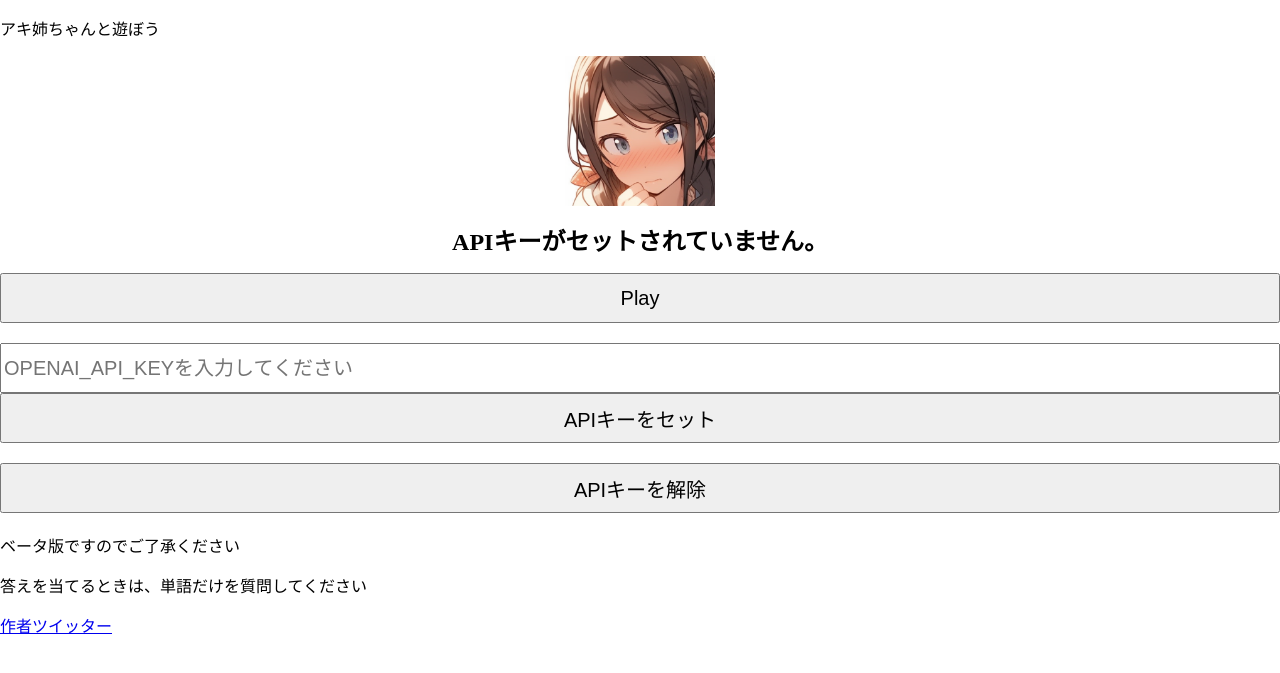
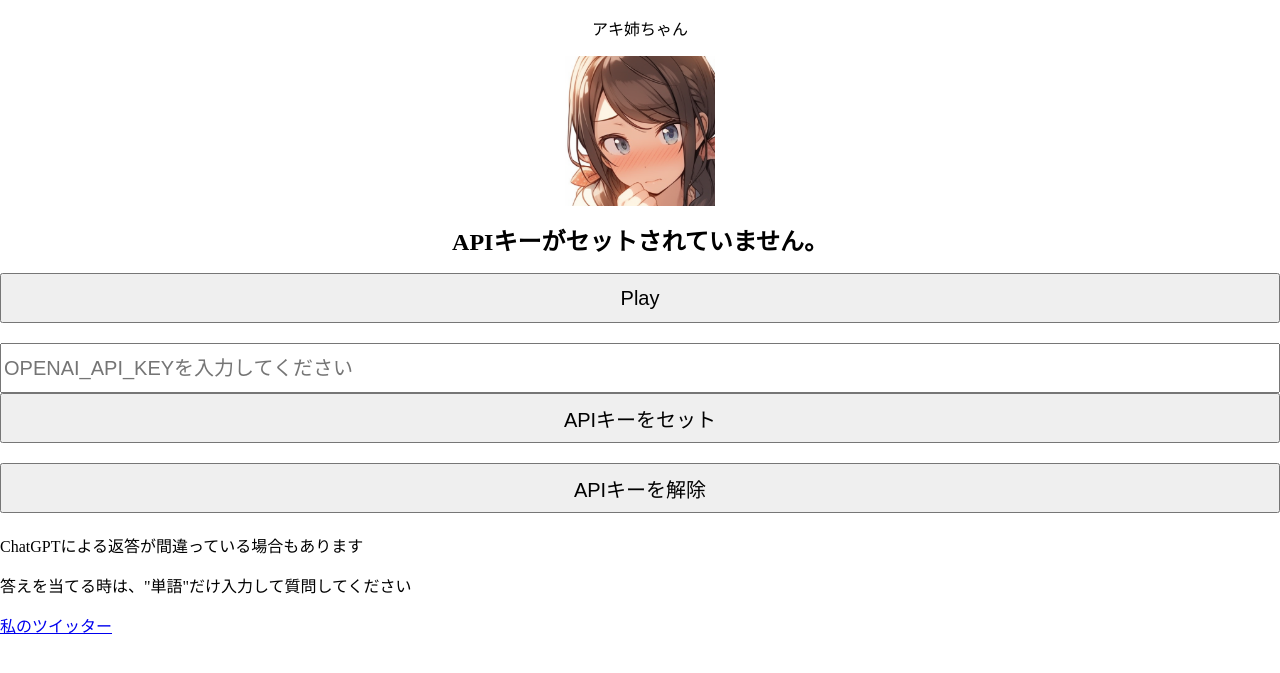
Before and after one commit to RYU9onna/aki3, a Flask app: page / in a window 1280 px wide. Shown: the top 673 px of the page. Run offline with Flask 2, Linux system fonts and the light colour scheme.

Commit message:
Update index.html

```diff
--- a/templates/index.html
+++ b/templates/index.html
@@ -9,7 +9,7 @@
     <meta property="og:type" content="website">
     <meta charset="UTF-8">
     <meta name="viewport" content="width=device-width, initial-scale=1">
-    <title>アキ姉ちゃんと遊ぼう</title>
+    <title>アキ姉ちゃん</title>
     <style>
     body {
         box-sizing: border-box;
@@ -37,8 +37,8 @@
     </style>
 </head>
 <body>
-    <p>アキ姉ちゃんと遊ぼう</p>
     <div class="center-content">
+        <p>アキ姉ちゃん</p>
         <img src="{{ url_for('static', filename=image) }}" alt="top image" style="width:150px;height:150px;">
         <h1>{{ message }}</h1>
     </div>
@@ -63,8 +63,8 @@
     <form method="POST">
         <button type="submit" name="clear_api_key">APIキーを解除</button>
     </form>
-    <p>ベータ版ですのでご了承ください</p>
-    <p>答えを当てるときは、単語だけを質問してください</p>
-    <a href="https://twitter.com/cheezekarubi">作者ツイッター</a>
+    <p>ChatGPTによる返答が間違っている場合もあります</p>
+    <p>答えを当てる時は、"単語"だけ入力して質問してください</p>
+    <a href="https://twitter.com/aki_ne_chan">私のツイッター</a>
 </body>
 </html>
```
